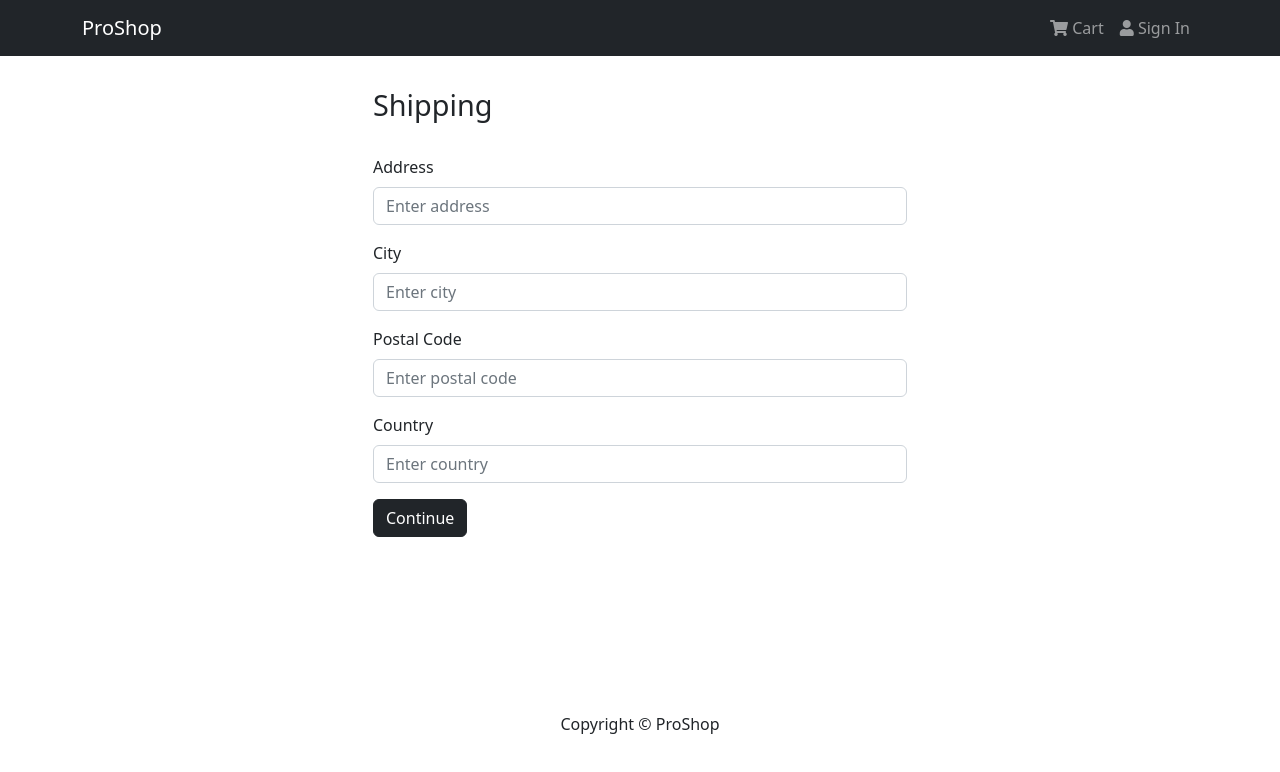
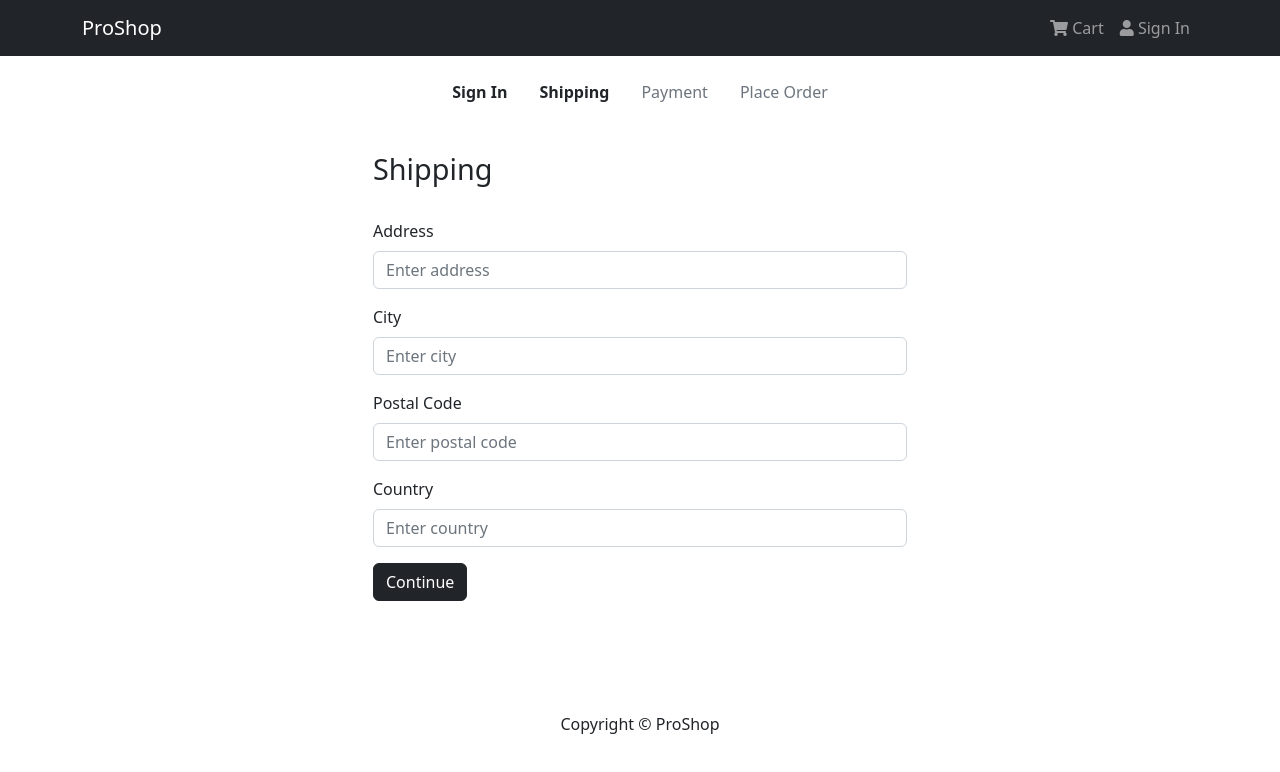
Before and after one commit to siavash-sattari/proshop, a React (Create React App) app in the folder frontend/: page /shipping in a window 1280 px wide. Shown: the top 772 px of the page. Built offline with nearby package versions, Linux system fonts and the light colour scheme.

Commit message:
checkout steps

```diff
--- /dev/null
+++ b/frontend/src/components/CheckoutSteps.jsx
@@ -0,0 +1,51 @@
+import React from 'react';
+import { Nav } from 'react-bootstrap';
+import { Link } from 'react-router-dom';
+
+const CheckoutSteps = ({ step1, step2, step3, step4 }) => {
+  return (
+    <Nav className='justify-content-center mb-4'>
+      <Nav.Item>
+        {step1 ? (
+          <Nav.Link as={Link} to='/login' className='text-dark fw-bold'>
+            Sign In
+          </Nav.Link>
+        ) : (
+          <Nav.Link disabled>Sign In</Nav.Link>
+        )}
+      </Nav.Item>
+
+      <Nav.Item>
+        {step2 ? (
+          <Nav.Link as={Link} to='/shipping' className='text-dark fw-bold'>
+            Shipping
+          </Nav.Link>
+        ) : (
+          <Nav.Link disabled>Shipping</Nav.Link>
+        )}
+      </Nav.Item>
+
+      <Nav.Item>
+        {step3 ? (
+          <Nav.Link as={Link} to='/payment' className='text-dark fw-bold'>
+            Payment
+          </Nav.Link>
+        ) : (
+          <Nav.Link disabled>Payment</Nav.Link>
+        )}
+      </Nav.Item>
+
+      <Nav.Item>
+        {step4 ? (
+          <Nav.Link as={Link} to='/placeorder' className='text-dark fw-bold'>
+            Place Order
+          </Nav.Link>
+        ) : (
+          <Nav.Link disabled>Place Order</Nav.Link>
+        )}
+      </Nav.Item>
+    </Nav>
+  );
+};
+
+export default CheckoutSteps;
--- a/frontend/src/screens/ShippingScreen.jsx
+++ b/frontend/src/screens/ShippingScreen.jsx
@@ -3,6 +3,7 @@
 import { useDispatch, useSelector } from 'react-redux';
 import { useNavigate } from 'react-router-dom';
 import FormContainer from '../components/FormContainer';
+import CheckoutSteps from '../components/CheckoutSteps';
 import { saveShippingAddress } from '../actions/cartActions';
 
 const ShippingScreen = () => {
@@ -26,6 +27,7 @@
 
   return (
     <FormContainer>
+      <CheckoutSteps step1 step2 />
       <h1>Shipping</h1>
       <Form onSubmit={submitHandler}>
         <Form.Group controlId='address' className='mt-3'>
```
